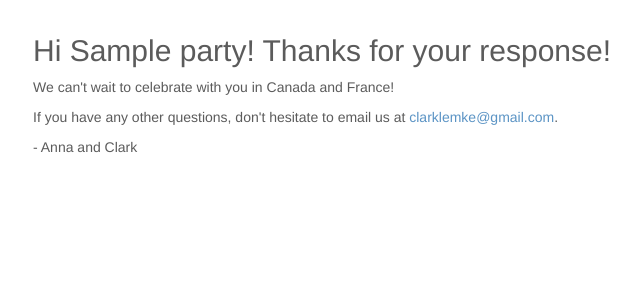
After one commit to clarklemke/wedding, a Django app: page /rsvp/confirm/1/ in a window 1280 px wide. The commit adds this page. Shown: the top 300 px of the page, without its empty margins (37-677 px from the left). Run offline with Django 3.2, Linux system fonts and the light colour scheme; tables that the repository leaves empty hold one stand-in row (values such as "Sample post"); some libraries are stand-ins or nearby versions.

Commit message:
fleshed out invitations

```diff
--- a/docker-compose.yml
+++ b/docker-compose.yml
@@ -2,7 +2,8 @@ version: '3'
 services:
   api:
     build: .
-    command: /start
+    command: bash -c "python manage.py migrate && python manage.py collectstatic --noinput && python manage.py runserver
+      0.0.0.0:8000"
     volumes:
       - .:/app
     ports:
--- a/guests/invitation.py
+++ b/guests/invitation.py
@@ -1,14 +1,12 @@
-from email.mime.image import MIMEImage
-import os
 from datetime import datetime
 from django.conf import settings
-from django.core.mail import EmailMessage
+from django.core.mail import EmailMultiAlternatives
 from django.urls import reverse
 from django.http import Http404
 from django.template.loader import render_to_string
-from guests.models import Party, MEALS
+from guests.models import Party
 
-INVITATION_TEMPLATE = "guests/email_templates/invitation.html"
+INVITATION_TEMPLATE = "email_templates/invitation.html"
 
 
 def guess_party_by_invite_id_or_404(invite_id):
@@ -32,11 +30,10 @@ def get_invitation_context(party):
         "preheader_text": "You are invited!",
         "invitation_id": party.invitation_id,
         "party": party,
-        "meals": MEALS,
     }
 
 
-def send_invitation_email(party, test_only=False, recipient=None):
+def send_invitation_email(party, recipient, test_only=False):
     if recipient is None:
         recipient = party.email
     if not recipient:
@@ -54,23 +51,15 @@ def send_invitation_email(party, test_only=False, recipient=None):
         settings.BRIDE_AND_GROOM, reverse("invitation", args=[context["invitation_id"]])
     )
     subject = "You're invited"
-    # https://www.vlent.nl/weblog/2014/01/15/sending-emails-with-embedded-images-in-django/
-    msg = EmailMessage(
+
+    msg = EmailMultiAlternatives(
         subject,
         template_text,
         settings.DEFAULT_WEDDING_FROM_EMAIL,
         recipient,
         reply_to=[settings.DEFAULT_WEDDING_REPLY_EMAIL],
     )
-    msg.mixed_subtype = "related"
-    for filename in (context["main_image"],):
-        attachment_path = os.path.join(
-            os.path.dirname(__file__), "static", "invitation", "images", filename
-        )
-        with open(attachment_path, "rb") as image_file:
-            msg_img = MIMEImage(image_file.read())
-            msg_img.add_header("Content-ID", "<{}>".format(filename))
-            msg.attach(msg_img)
+    msg.attach_alternative(template_html, "text/html")
 
     print("sending invitation to {} ({})".format(party.name, ", ".join(recipient)))
     if not test_only:
--- a/guests/models.py
+++ b/guests/models.py
@@ -29,6 +29,18 @@ class Party(models.Model):
     def __unicode__(self):
         return self.name
 
+    @property
+    def ordered_guests(self):
+        return self.guest_set.order_by("pk")
+
+    @property
+    def any_guests_attending_canada(self):
+        return any(self.guest_set.values_list("attending_canada", flat=True))
+
+    @property
+    def any_guests_attending_france(self):
+        return any(self.guest_set.values_list("attending_france", flat=True))
+
     class Meta:
         db_table = "party"
 
@@ -49,5 +61,10 @@ class Guest(models.Model):
     def __unicode__(self):
         return self.name
 
+    @property
+    def unique_id(self):
+        # convert to string so it can be used in the "add" templatetag
+        return str(self.pk)
+
     class Meta:
         db_table = "guests"
--- a/guests/save_the_date.py
+++ b/guests/save_the_date.py
@@ -1,5 +1,6 @@
 from copy import copy
 from datetime import datetime
+from zoneinfo import ZoneInfo
 
 from django.conf import settings
 from django.core.mail import EmailMultiAlternatives
@@ -22,7 +23,7 @@ def send_all_save_the_dates(test_only=False, mark_as_sent=False):
     for party in to_send_to:
         send_save_the_date_to_party(party, test_only=test_only)
         if mark_as_sent:
-            party.save_the_date_sent = datetime.now()
+            party.save_the_date_sent = datetime.now(ZoneInfo("America/Los_Angeles"))
             party.save()
 
 
@@ -34,7 +35,7 @@ def send_save_the_date_to_party(party, test_only=False):
             "===== WARNING: no valid email addresses found for {} =====".format(party)
         )
     else:
-        send_save_the_date_email(context, recipient, test_only=test_only)
+        send_save_the_date_email(context, [recipient], test_only=test_only)
 
 
 def get_save_the_date_context():
@@ -76,8 +77,8 @@ def send_save_the_date_email(context, recipient, test_only=False):
     )
     msg.attach_alternative(template_html, "text/html")
 
-    print("sending {} to {}".format(context["name"], ", ".join(recipient)))
     if not test_only:
+        print(f"Sending save the date to: {recipient}")
         msg.send()
 
 
--- a/guests/static/bigday/css/creative.css
+++ b/guests/static/bigday/css/creative.css
@@ -50,6 +50,11 @@ p {
     margin-bottom: 20px;
     font-size: 16px;
     line-height: 1.5;
+}
+
+.guest-label {
+    font-size: 24px;
+    color: #ff5c3e;
 }
 
 .bg-info {
--- a/guests/urls.py
+++ b/guests/urls.py
@@ -1,20 +1,39 @@
 from django.urls import path, re_path
 
-from .views import GuestListView, home_page, test_email, save_the_date_preview
+from .views import (
+    GuestListView,
+    home_page,
+    test_email,
+    save_the_date_preview,
+    invitation,
+    invitation_email_test,
+    invitation_email_preview,
+    rsvp_confirm,
+)
 
 urlpatterns = [
     path("", home_page, name="home"),
     re_path(r"^guests/$", GuestListView.as_view(), name="guest-list"),
     # re_path(r'^dashboard/$', dashboard, name='dashboard'),
     # re_path(r'^guests/export$', export_guests, name='export-guest-list'),
-    # re_path(r'^invite/(?P<invite_id>[\w-]+)/$', invitation, name='invitation'),
-    # re_path(r'^invite-email/(?P<invite_id>[\w-]+)/$', invitation_email_preview, name='invitation-email'),
-    # re_path(r'^invite-email-test/(?P<invite_id>[\w-]+)/$', invitation_email_test, name='invitation-email-test'),
+    re_path(r"^invite/(?P<invite_id>[\w-]+)/$", invitation, name="invitation"),
+    re_path(
+        r"^invite-email/(?P<invite_id>[\w-]+)/$",
+        invitation_email_preview,
+        name="invitation-email",
+    ),
+    re_path(
+        r"^invite-email-test/(?P<invite_id>[\w-]+)/$",
+        invitation_email_test,
+        name="invitation-email-test",
+    ),
     re_path(
         r"^save-the-date/$",
         save_the_date_preview,
         name="save-the-date",
     ),
     re_path(r"^email-test/$", test_email, name="test-email"),
-    # re_path(r'^rsvp/confirm/(?P<invite_id>[\w-]+)/$', rsvp_confirm, name='rsvp-confirm'),
+    re_path(
+        r"^rsvp/confirm/(?P<invite_id>[\w-]+)/$", rsvp_confirm, name="rsvp-confirm"
+    ),
 ]
--- a/guests/views.py
+++ b/guests/views.py
@@ -1,10 +1,20 @@
+from datetime import datetime
+from collections import namedtuple
+
 from django.views.generic import ListView
 from django.shortcuts import render
 from django.conf import settings
+from django.urls import reverse
 from django.contrib.auth.decorators import login_required
-from django.http import HttpResponse
+from django.http import HttpResponseRedirect, HttpResponse
 from .models import Guest
 from .save_the_date import SAVE_THE_DATE_CONTEXT
+from .invitation import (
+    get_invitation_context,
+    INVITATION_TEMPLATE,
+    guess_party_by_invite_id_or_404,
+    send_invitation_email,
+)
 
 
 from .save_the_date import (
@@ -46,3 +56,87 @@ def test_email(request):
     context = get_save_the_date_context()
     send_save_the_date_email(context, [settings.DEFAULT_WEDDING_TEST_EMAIL])
     return HttpResponse("sent!")
+
+
+def invitation(request, invite_id):
+    party = guess_party_by_invite_id_or_404(invite_id)
+    if party.invite_viewed is None:
+        # update if this is the first time the invitation was opened
+        party.invite_viewed = datetime.utcnow()
+        party.save()
+    if request.method == "POST":
+        for response in _parse_invite_params(request.POST):
+            guest = Guest.objects.get(pk=response.guest_pk)
+            assert guest.party == party
+            guest.attending_canada = response.attending_canada
+            guest.attending_france = response.attending_france
+            guest.dietary_restrictions = response.dietary_restrictions
+            guest.save()
+        return HttpResponseRedirect(reverse("rsvp-confirm", args=[invite_id]))
+    return render(
+        request,
+        template_name="invitation.html",
+        context={
+            "party": party,
+        },
+    )
+
+
+InviteResponse = namedtuple(
+    "InviteResponse",
+    ["guest_pk", "attending_canada", "attending_france", "dietary_restrictions"],
+)
+
+
+def _parse_invite_params(params):
+    responses = {}
+    for param, value in params.items():
+        if param.startswith("attending-canada"):
+            pk = int(param.split("-")[-1])
+            response = responses.get(pk, {})
+            response["attending_canada"] = True if value == "yes" else False
+            responses[pk] = response
+        elif param.startswith("attending-france"):
+            pk = int(param.split("-")[-1])
+            response = responses.get(pk, {})
+            response["attending_france"] = True if value == "yes" else False
+            responses[pk] = response
+        elif param.startswith("dietary"):
+            pk = int(param.split("-")[-1])
+            response = responses.get(pk, {})
+            response["dietary_restrictions"] = value
+            responses[pk] = response
+
+    for pk, response in responses.items():
+        yield InviteResponse(
+            pk,
+            response["attending_canada"],
+            response["attending_france"],
+            response.get("dietary_restrictions", None),
+        )
+
+
+def rsvp_confirm(request, invite_id=None):
+    party = guess_party_by_invite_id_or_404(invite_id)
+    return render(
+        request,
+        template_name="rsvp_confirmation.html",
+        context={
+            "party": party,
+            "support_email": settings.DEFAULT_WEDDING_REPLY_EMAIL,
+        },
+    )
+
+
+@login_required
+def invitation_email_preview(request, invite_id):
+    party = guess_party_by_invite_id_or_404(invite_id)
+    context = get_invitation_context(party)
+    return render(request, INVITATION_TEMPLATE, context=context)
+
+
+@login_required
+def invitation_email_test(request, invite_id):
+    party = guess_party_by_invite_id_or_404(invite_id)
+    send_invitation_email(party, [settings.DEFAULT_WEDDING_TEST_EMAIL])
+    return HttpResponse("sent!")
--- a/templates/base.html
+++ b/templates/base.html
@@ -35,14 +35,6 @@
 
     <!-- Bootstrap Core JavaScript -->
     <script src="{% static 'bootstrap-3.3.6-dist/js/bootstrap.min.js' %}"></script>
-    <script src="{% static 'bigday/js/footer.js' %}"></script>
-    <script>
-        $(document).ready(function() {
-            setFooterStyle();
-            setFooterStyle();  // hack, for some reason this needs to be called twice on load
-            window.onresize = setFooterStyle;
-        });
-    </script>
 {% block page_js %}
 {% endblock %}
 </body>
--- a/templates/email_templates/invitation.html
+++ b/templates/email_templates/invitation.html
@@ -1,4 +1,4 @@
-{% extends 'guests/email_templates/email_base.html' %}
+{% extends 'email_templates/email_base.html' %}
 {% load static %}
 {% block header_image %}{% endblock %}
 {% block lead_copy %}
--- /dev/null
+++ b/templates/rsvp_confirmation.html
@@ -0,0 +1,43 @@
+{% extends 'base.html' %}
+{% load static %}
+{% block page_head %}
+    <link href="{% static 'bigday/css/rsvp-confirmation.css' %}" rel="stylesheet" xmlns="http://www.w3.org/1999/html">
+{% endblock %}
+{% block page_content %}
+    <div class="layer"></div>
+    <div class="container" id="main">
+        <h2>Hi {{ party }}! Thanks for your response!</h2>
+        {% if party.any_guests_attending_canada and party.any_guests_attending_france %}
+            <p>
+                We can't wait to celebrate with you in Canada and France!
+            </p>
+            <p>
+                If you have any other questions, don't hesitate to email us at <a href="mailto:{{ support_email }}">{{ support_email }}</a>.
+            </p>
+        {% elif party.any_guests_attending_canada %}
+            <p>
+                We can't wait to celebrate with you in Canada, we will miss you in France!
+            </p>
+            <p>
+                If you have any other questions, don't hesitate to email us at <a href="mailto:{{ support_email }}">{{ support_email }}</a>.
+            </p>
+        {% elif party.any_guests_attending_france %}
+            <p>
+                We can't wait to celebrate with you in France, we will miss you in Canada!
+            </p>
+            <p>
+                If you have any other questions, don't hesitate to email us at <a href="mailto:{{ support_email }}">{{ support_email }}</a>.
+            </p>
+        {% else %}
+            <p>
+                We're sorry you won't be able to join us.
+            </p>
+            <p>
+                We look forward to catching up with you some other time!
+            </p>
+        {% endif %}
+        <p>
+            - Anna and Clark
+        </p>
+    </div>
+{% endblock %}
```
Also changed, not shown: guests/management/commands/send_invitations.py (added, +35 -0 lines), guests/static/bigday/css/invitation.css (+4 -27 lines), guests/static/bigday/js/footer.js (deleted, +0 -11 lines), templates/invitation.html (+33 -63 lines), guests/static/invitation/images/save-the-date.svg (added), 2 other files.
